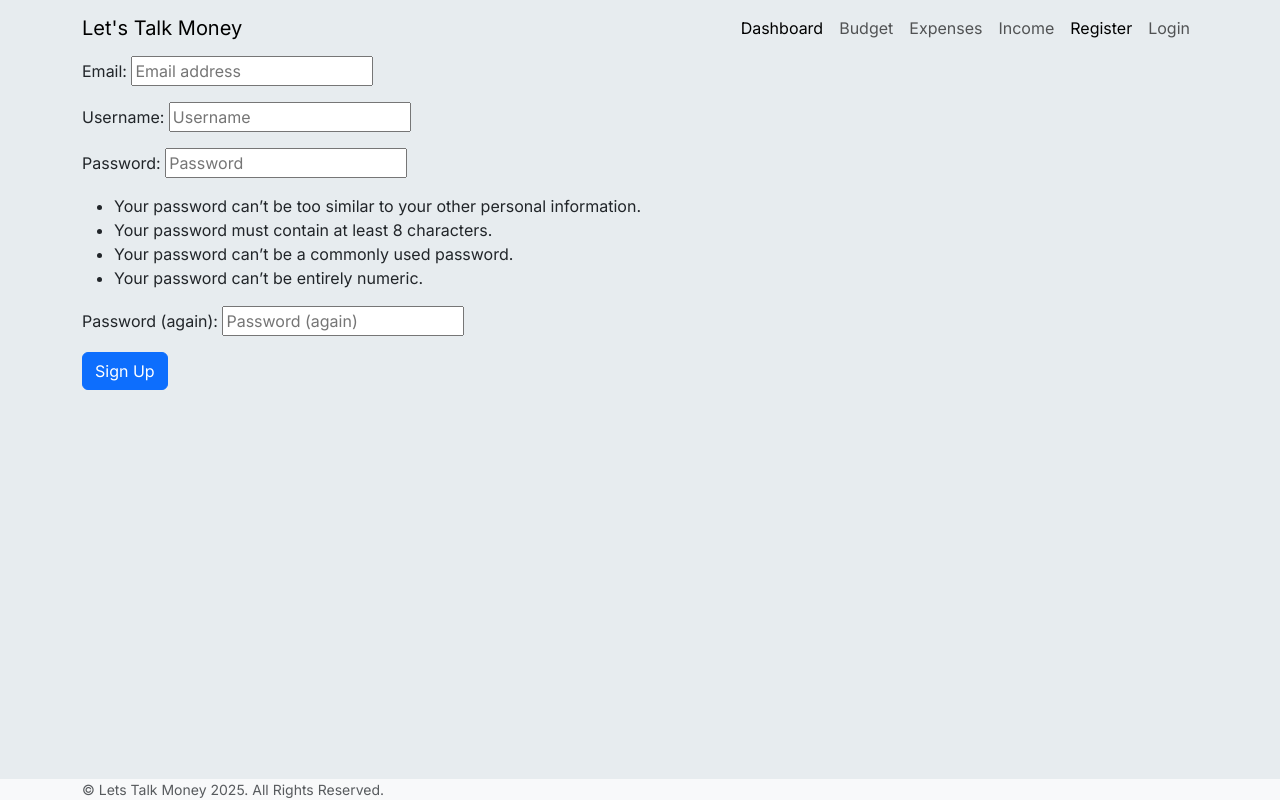
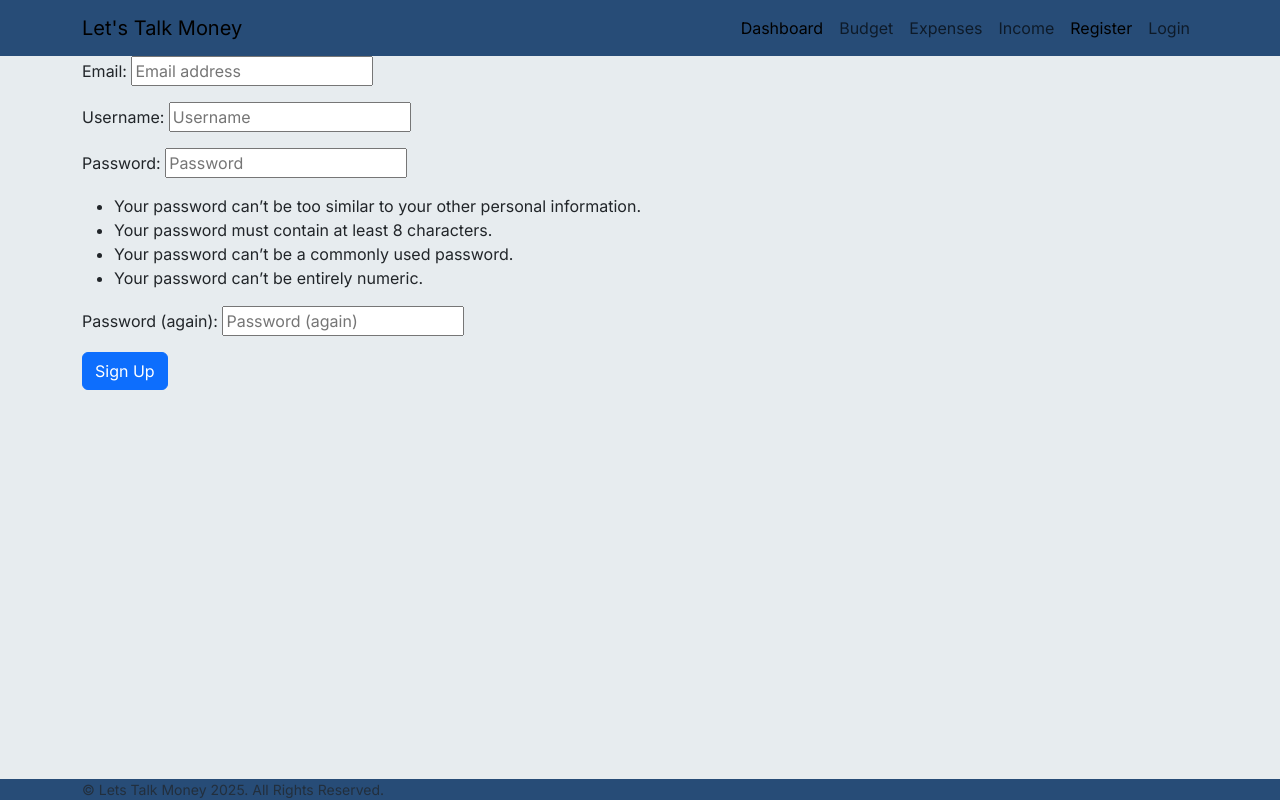
Before and after one commit to CoalTrain1618/MP_3_Xpenso, a Django app: page /accounts/signup/ in a window 1280 px wide. Run offline with Django 5.2, Linux system fonts and the light colour scheme; parts of the project's set-up code (start-up, migrations or seed data) failed here and were passed over; some libraries are stand-ins or nearby versions.

Commit message:
Fixed nav/footer colouring: Target on element

```diff
--- a/static/css/style.css
+++ b/static/css/style.css
@@ -11,6 +11,6 @@ h1, h2, h3, h4, h5, h6 {
     font-family: 'Montserrat', sans-serif;
 }
 
-.navbar .footer {
+nav, footer {
     background-color: #274C77 !important;
 }
--- a/templates/base.html
+++ b/templates/base.html
@@ -60,7 +60,7 @@
         {% endblock content %}
     </main>
     <!-- Foooter -->
-    <footer class="bg-light footer">
+    <footer class="footer">
         <div class="container">
             <div class="row">
                 <div class="col-lg-6 text-center text-lg-start h-100 my-auto">
```
